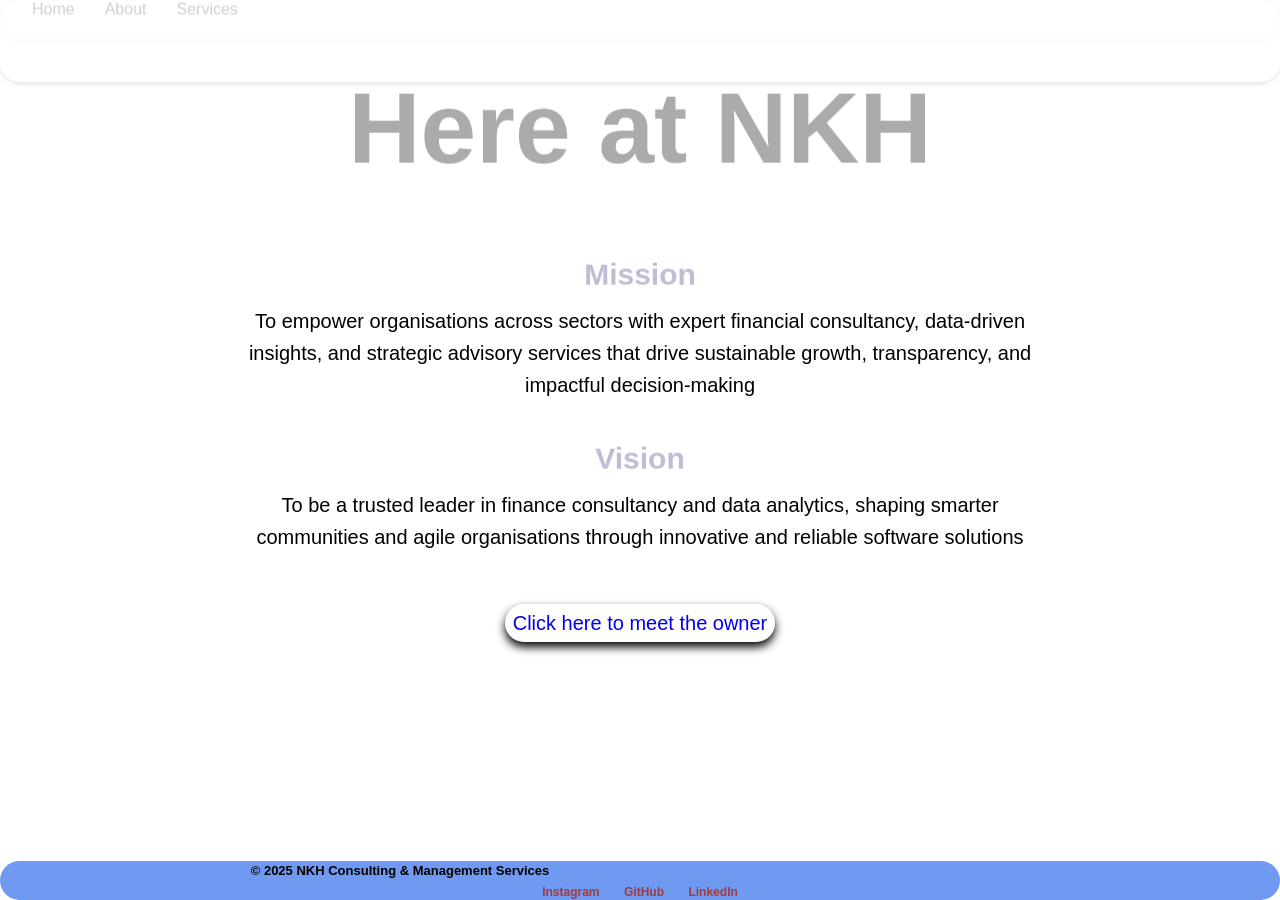
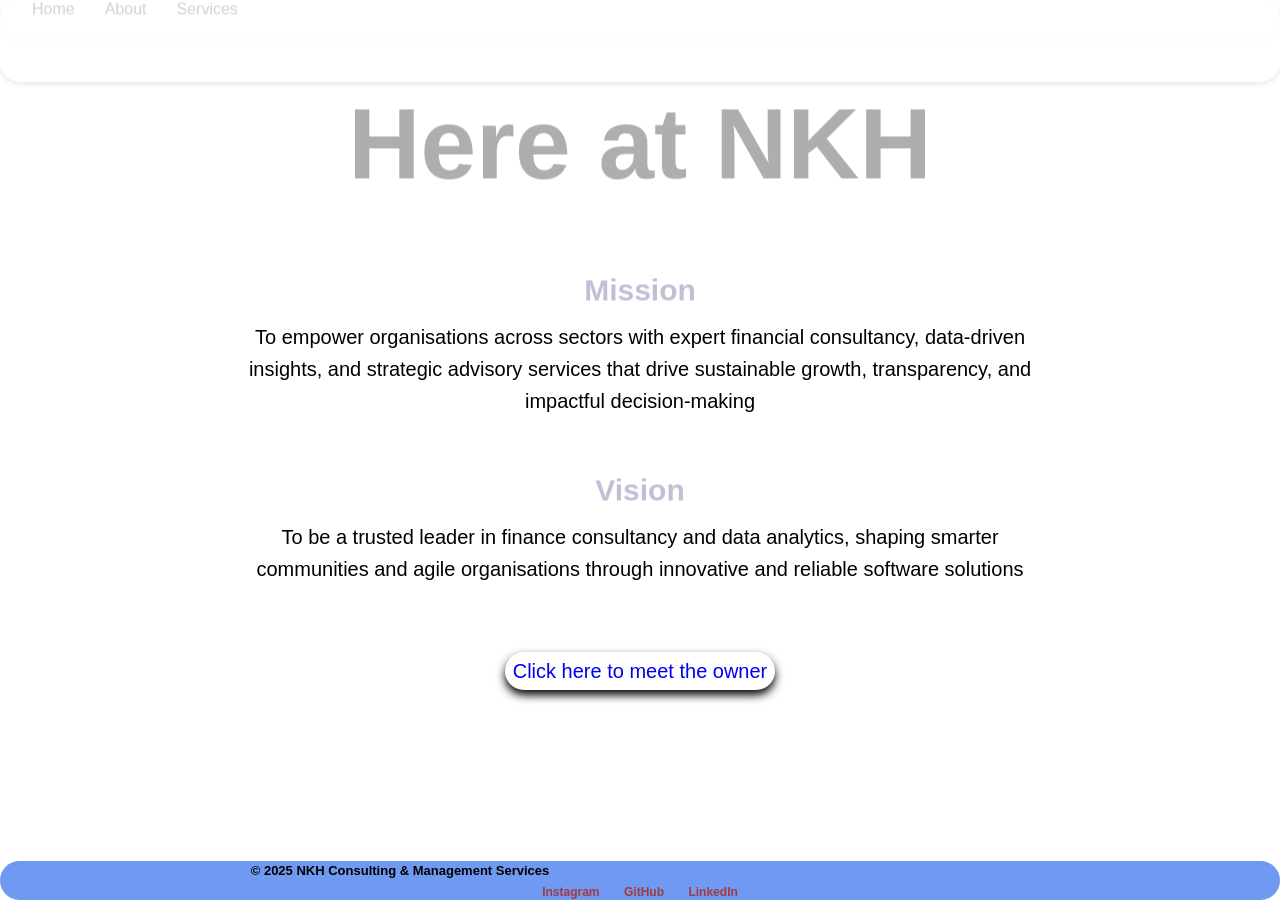

About

--- a/style_v2.css
+++ b/style_v2.css
@@ -36,7 +36,6 @@ header{
     animation: fadeIn 3s ease-out forwards;
 }
 
-
 nav > a {
     background-color: 0;
     padding: 1rem 2rem;
@@ -121,6 +120,7 @@ p{
     max-width: 800px;   /* controls line length */
     margin: 0 auto;     /* centers the text */
     line-height: 1.6;   /* improves readability */
+    margin-bottom: 1rem; /* adds space after paragraphs */
 }
 
 .card{
